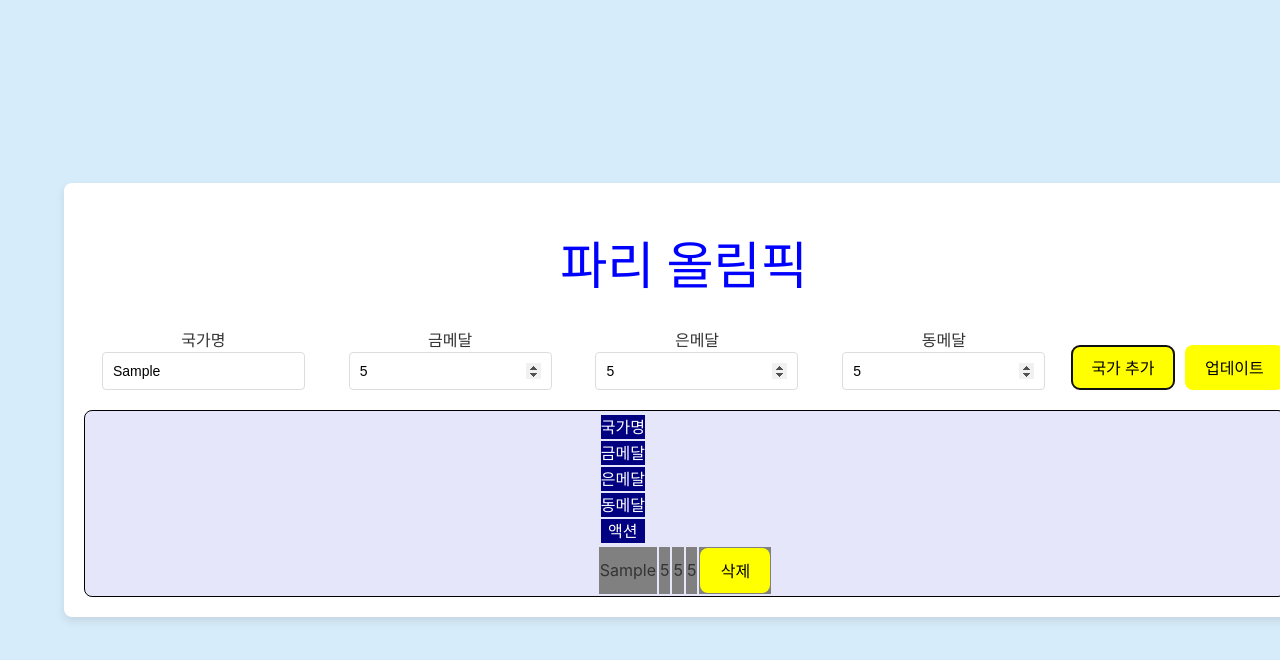
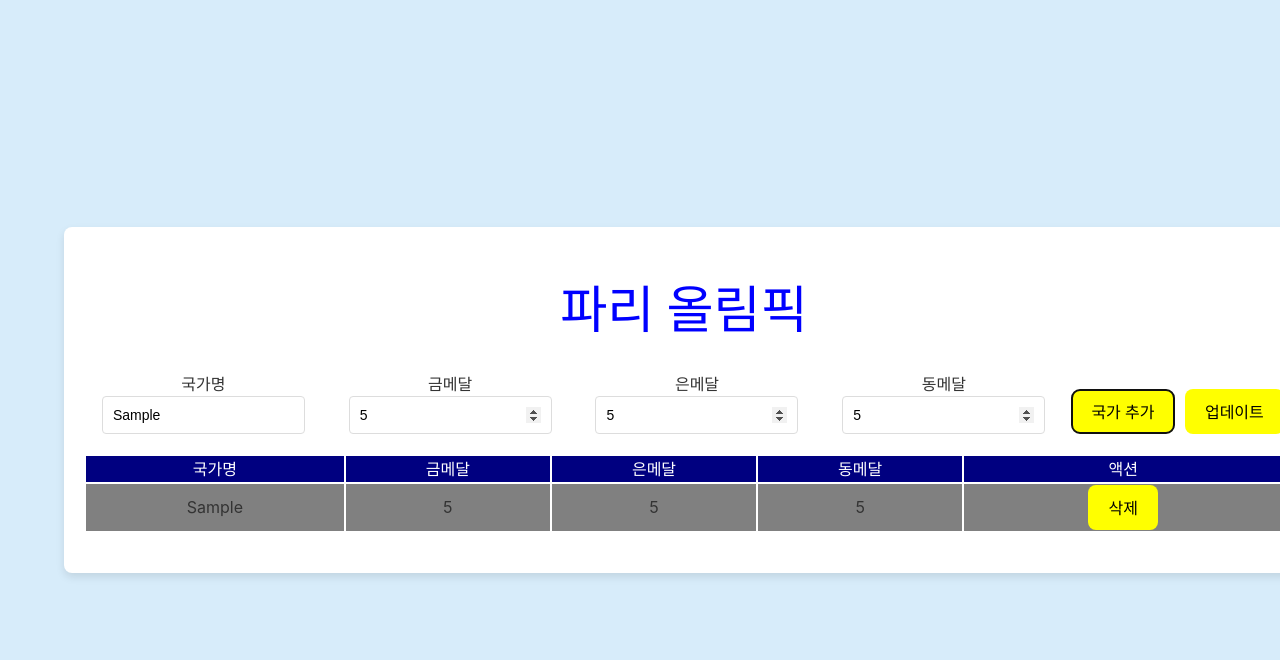
Before and after one commit to tkddyd0817/ssy-olympics, a React (Vite) app: page / in a window 1280 px wide. Both pictures are taken after typing "Sample", "5", "5", "5" into the empty fields and a click on the button "국가 추가". Shown: the top 660 px of the page. Built offline with nearby package versions, Linux system fonts and the light colour scheme.

Commit message:
완성본

```diff
--- a/src/App.css
+++ b/src/App.css
@@ -95,35 +95,33 @@ button{
 }
 
 .rank-text{
-  text-align: center;
+  display: flex;
+    justify-content: space-between;
+    margin-bottom: 20px;
+    gap: 8px;
+    align-items: flex-end;
+    border-radius: 8px;
+}
+
+table{
+  width:100%
+
+}
+thead{
+  background-color: navy;
+  color: white;
+  width:100%;
+
+}
+
+tbody{
   background-color: grey;
-  display: flex;
-    flex-wrap: nowrap;
-    justify-content: space-around;
-    width: 100%;
-    border: 1px solid black;
-    background-color: #e6e6fa;
-    border-radius: 8px;
-    overflow: hidden;
+  width:20%;
+
 }
 
 
 th{
-  background-color: navy;
-  color: #fff;
-  font-weight: 700;
-  display: table-header-group;
-    vertical-align: middle;
-    unicode-bidi: isolate;
-    border-color: inherit;
-    max-width: 1000px
+  flex: 0 1 auto;
+  max-width: 150;
 }
-
-tbody{
-  background-color: grey;
-  display: table-header-group;
-    vertical-align: middle;
-    unicode-bidi: isolate;
-    border-color: inherit;
-    max-width: 1000px
-}
--- a/src/components/MedalItem.jsx
+++ b/src/components/MedalItem.jsx
@@ -1,7 +1,12 @@
 function MedalItem(props) {
+    if (props.medals.length === 0) {
+        return
+        (<div>데이터가 없습니다.</div>)
+    }
     return (
         <>
-            {props.medals.length > 0 ? (props.medals.sort((a, b) => b.gold - a.gold).map((medal) => (
+
+
 
             <div className='rank-text' >
                 <table>
@@ -14,7 +19,10 @@ function MedalItem(props) {
                             <th>액션</th>
                         </tr>
                     </thead>
-                    <tbody>
+                    <tbody >
+
+                        {props.medals.sort((a, b) => b.gold - a.gold).map((medal) => {
+                            return (
                                 <tr>
                                     <td>{medal.country}</td>
                                     <td>{medal.gold}</td>
@@ -24,11 +32,14 @@ function MedalItem(props) {
                                         <button type='submit' className='remove-button' onClick={() => props.remove(medal.country)} >삭제</button>
                                     </td>
                                 </tr>
+                            )
+                        })}
+
+
                     </tbody>
                 </table>
             </div>
-        ))) : (<div>데이터가 없습니다.</div>)
-        }
+
         </>
     );
 }
```
Also changed, not shown: src/App.jsx (+1 -25 lines). Lines whose indentation alone changed are shown as unchanged.
